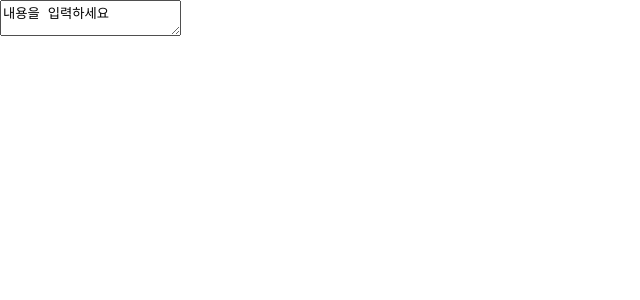
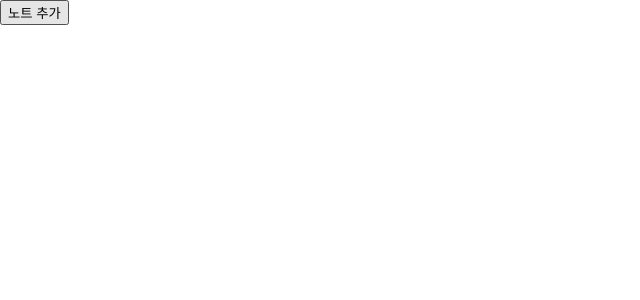
Before and after one commit to floating-points/notes-app, a React (Create React App) app: page / in a window 1280 px wide. Shown: the top 300 px of the page, without its empty margins (0-640 px from the left). Built offline with nearby package versions, Linux system fonts and the light colour scheme.

Commit message:
노트 추가 버튼 생성

```diff
--- a/src/App.js
+++ b/src/App.js
@@ -1,16 +1,25 @@
 import logo from './logo.svg';
 import './App.css';
+import NoteList from './components/Note/index.js'
 import React from 'react'
 
 class App extends React.Component {
+    state={
+        information:[]
+    }
+
+    makeNote=(text)=>{
+        const {information}=this.state;
+        this.setState({
+            information: information.concat({text})
+        })
+    }
+
     render() {
         return (
-            <div className="shopping-list">
-                <h1>Shopping List for {this.props.name}</h1>
-                <ul>
-                    <li>Instagram</li>
-                    <li>WhatsApp</li>
-                </ul>
+            <div>
+                <button onClick={this.makeNote}>노트 추가</button>
+                <NoteList data={this.state.information}/>
             </div>
         );
     }
--- a/src/components/Note/index.js
+++ b/src/components/Note/index.js
@@ -2,14 +2,32 @@ import React from 'react'
 import App from "../../App";
 
 class Note extends React.Component{
+    static defaultProps={
+        info:"내용을 입력하세요"
+    }
     render(){
         return (
             <div>
-                <textarea>내용을 입력하세요</textarea>
+                <textarea>{this.props.info}</textarea>
             </div>
         )
 
     }
 }
 
-export default Note;
+class NoteList extends React.Component{
+    static defaultProps={
+        data:[]
+    }
+
+    render(){
+        const {data}=this.props;
+        const list=data.map(
+            info=>(<Note info={info} />)
+        )
+
+        return <div>{list}</div>
+    }
+}
+
+export default NoteList;
--- a/src/index.js
+++ b/src/index.js
@@ -6,7 +6,7 @@ import Note from './components/Note/index.js';
 import reportWebVitals from './reportWebVitals';
 
 ReactDOM.render(
-    <Note />,
+    <App />,
   document.getElementById('root')
 );
 
```
